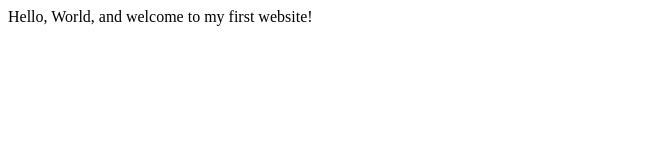
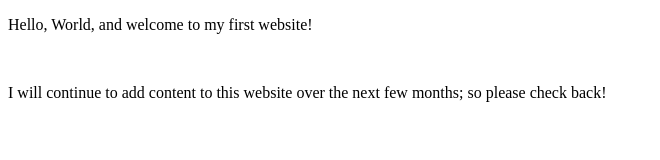
Before and after one commit to Rafsan27/rafsan.github.io, a plain HTML site: page index.html in a window 1280 px wide. Shown: the whole page, without its empty margins (0-660 px from the left). Drawn offline with Linux system fonts and the light colour scheme.

Commit message:
Update-index.html
Skill check 1

```diff
--- a/index.html
+++ b/index.html
@@ -3,9 +3,17 @@
     <head>
         <meta charset="utf-8">
         <meta name="viewport" content="width=device-width, initial-scale=1.0">
-        <title>My First Website</title>
+        <meta name="author" content="Rafsan Satter">
+        <title>Rafsan's first website</title>
     </head>
     <body>
-       Hello, World, and welcome to my first website!
+      <p>Hello, World, and welcome to my first website!</p>
+
+      <br>
+
+       <p> I will continue to add content to this website over the next few months; so please check back!</p>
+
+
+
     </body>
 </html>
```
